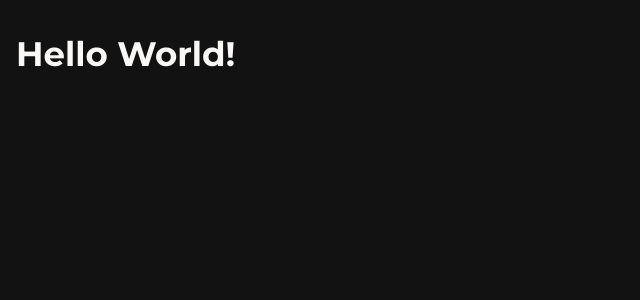
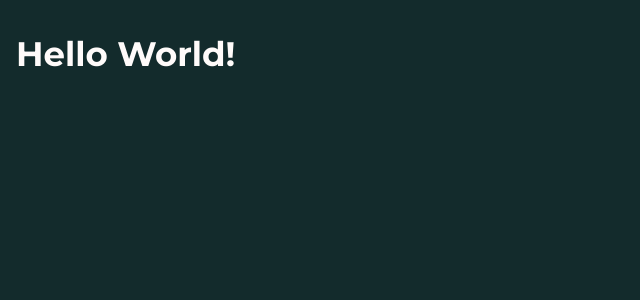
Before and after one commit to Hartaithan/trophy-hunt-template, a Next.js app: page / in a window 1280 px wide. Shown: the top 300 px of the page, without its empty margins (0-640 px from the left). Built offline with nearby package versions, Linux system fonts and the light colour scheme.

Commit message:
change color palette

```diff
--- /dev/null
+++ b/styles/Input.module.css
@@ -0,0 +1,5 @@
+[data-mantine-color-scheme="dark"][lang="en"] .wrapper {
+  --_input-bd: var(--mantine-color-primary-6);
+  --_input-bg: var(--mantine-color-primary-7);
+  --_input-bd-focus: var(--mantine-color-accent-8);
+}
--- /dev/null
+++ b/styles/Popover.module.css
@@ -0,0 +1,4 @@
+[data-mantine-color-scheme="dark"][lang="en"] .dropdown {
+  --popover-border-color: var(--mantine-color-primary-6);
+  background-color: var(--mantine-color-primary-7);
+}
--- /dev/null
+++ b/styles/Select.module.css
@@ -0,0 +1,3 @@
+.option:hover {
+  background-color: var(--mantine-color-primary-6);
+}
--- a/styles/colors.ts
+++ b/styles/colors.ts
@@ -2,51 +2,51 @@ import type { MantineThemeOverride } from "@mantine/core";
 
 export const extendedColors: MantineThemeOverride["colors"] = {
   primary: [
-    "#717171",
-    "#656565",
-    "#595959",
-    "#4D4D4D",
-    "#414141",
-    "#363636",
-    "#2A2A2A",
-    "#1E1E1E",
-    "#121212",
-    "#101010",
+    "#d0d5d5",
+    "#b8bfc0",
+    "#a1aaab",
+    "#899596",
+    "#718080",
+    "#5a6b6b",
+    "#425556",
+    "#2b4041",
+    "#132b2c",
+    "#112728",
   ],
   secondary: [
-    "#191919",
-    "#323231",
-    "#4B4A4A",
-    "#646363",
-    "#7D7C7C",
-    "#AFAEAD",
-    "#C8C6C6",
-    "#E1DFDE",
-    "#FAF8F7",
-    "#FBF9F8",
+    "#333232",
+    "#4d4b4b",
+    "#666464",
+    "#807e7d",
+    "#999796",
+    "#b3b0af",
+    "#ccc9c8",
+    "#e6e2e1",
+    "#fffbfa",
+    "#fffbfb",
   ],
   accent: [
-    "#E6ECF5",
-    "#CCD9EB",
-    "#B3C7E1",
-    "#99B4D7",
-    "#80A1CE",
-    "#4D7BBA",
-    "#3369B0",
-    "#1956A6",
-    "#00439C",
-    "#003C8C",
+    "#cee8e3",
+    "#c2e3dc",
+    "#b6ddd4",
+    "#aad7cd",
+    "#9dd1c6",
+    "#91ccbf",
+    "#85c6b8",
+    "#78b2a6",
+    "#6a9e93",
+    "#5d8b81",
   ],
   accented: [
-    "#000710",
-    "#000D1F",
-    "#00142F",
-    "#001B3E",
-    "#00224E",
-    "#002F6D",
-    "#00367D",
-    "#003C8C",
-    "#00439C",
-    "#1956A6",
+    "#e5fcf7",
+    "#d9f2ec",
+    "#b8e0d8",
+    "#94cec2",
+    "#76bfaf",
+    "#62b5a3",
+    "#55b19d",
+    "#439c89",
+    "#368a7a",
+    "#207868",
   ],
 };
--- a/styles/theme.tsx
+++ b/styles/theme.tsx
@@ -14,6 +14,9 @@ import {
   Badge,
   Menu,
   SegmentedControl,
+  Input,
+  Select,
+  Popover,
 } from "@mantine/core";
 import { extendedColors } from "./colors";
 import BadgeClasses from "./Badge.module.css";
@@ -21,6 +24,9 @@ import ModalClasses from "./Modal.module.css";
 import NotificationClasses from "./Notification.module.css";
 import MenuClasses from "./Menu.module.css";
 import SegmentedControlClasses from "./SegmentedControl.module.css";
+import InputClasses from "./Input.module.css";
+import SelectClasses from "./Select.module.css";
+import PopoverClasses from "./Popover.module.css";
 
 const ContainerDefaultProps: Partial<ContainerProps> = {
   size: "xl",
@@ -63,6 +69,15 @@ export const theme = createTheme({
     SegmentedControl: SegmentedControl.extend({
       classNames: SegmentedControlClasses,
     }),
+    Input: Input.extend({
+      classNames: InputClasses,
+    }),
+    Select: Select.extend({
+      classNames: SelectClasses,
+    }),
+    Popover: Popover.extend({
+      classNames: PopoverClasses,
+    }),
   },
 });
 
```
